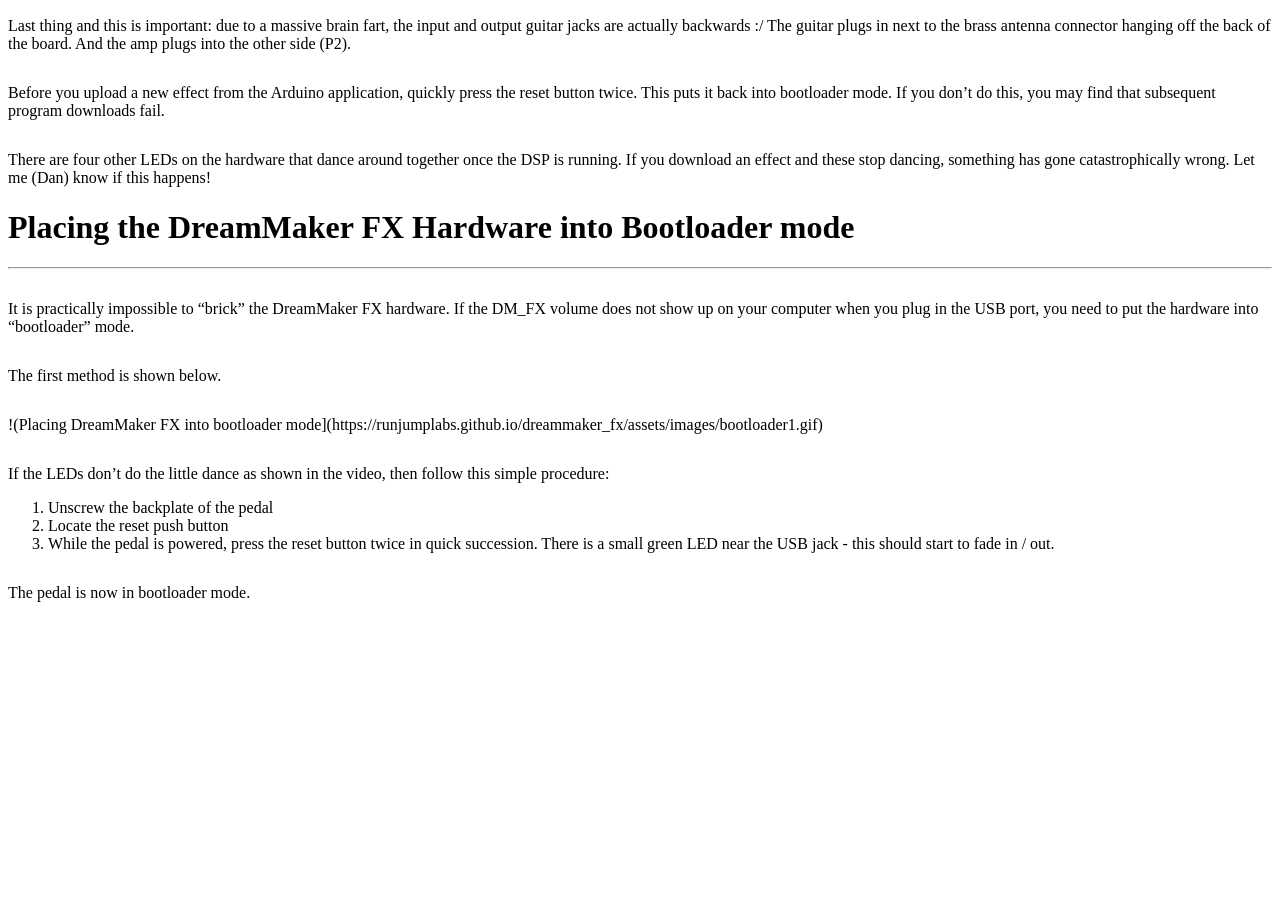
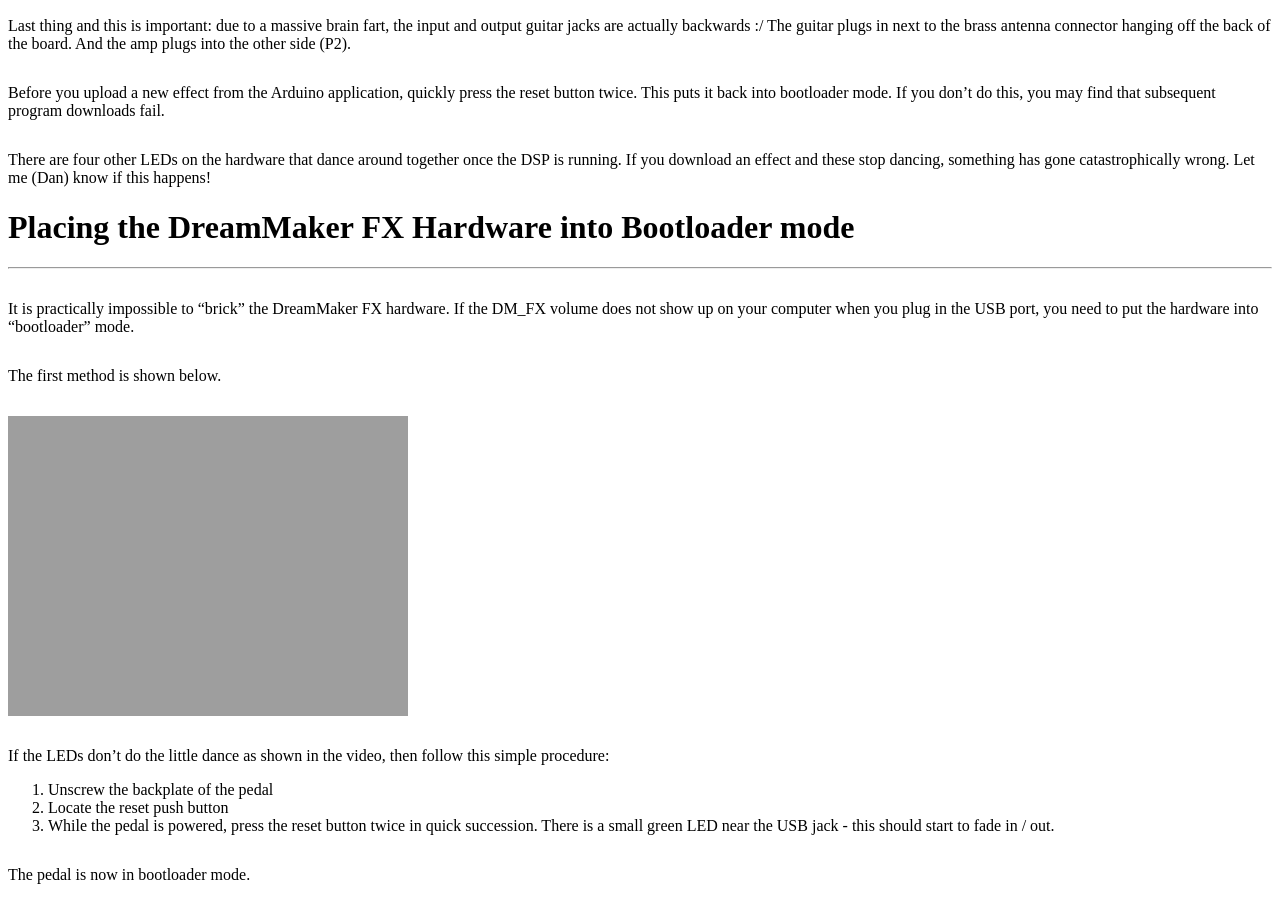
Before and after one commit to runjumplabs/dreammaker_fx, a Jekyll site: the page built from tutorial/install.md, in a window 1280 px wide and 900 px high, scrolled down 757 px. Built offline with Jekyll 4.4.1, drawn with Linux system fonts in a browser that asks for light colours; before the commit the page ends 1375 px from its top, so only the background shows below that.

Commit message:
Update install.md

```diff
--- a/tutorial/install.md
+++ b/tutorial/install.md
@@ -44,7 +44,7 @@
 
 The first method is shown below.
 
-!(Placing DreamMaker FX into bootloader mode](https://runjumplabs.github.io/dreammaker_fx/assets/images/bootloader1.gif)
+![Placing DreamMaker FX into bootloader mode](https://runjumplabs.github.io/dreammaker_fx/assets/images/bootloader1.gif)
 
 If the LEDs don't do the little dance as shown in the video, then follow this simple procedure:
  1. Unscrew the backplate of the pedal
```
